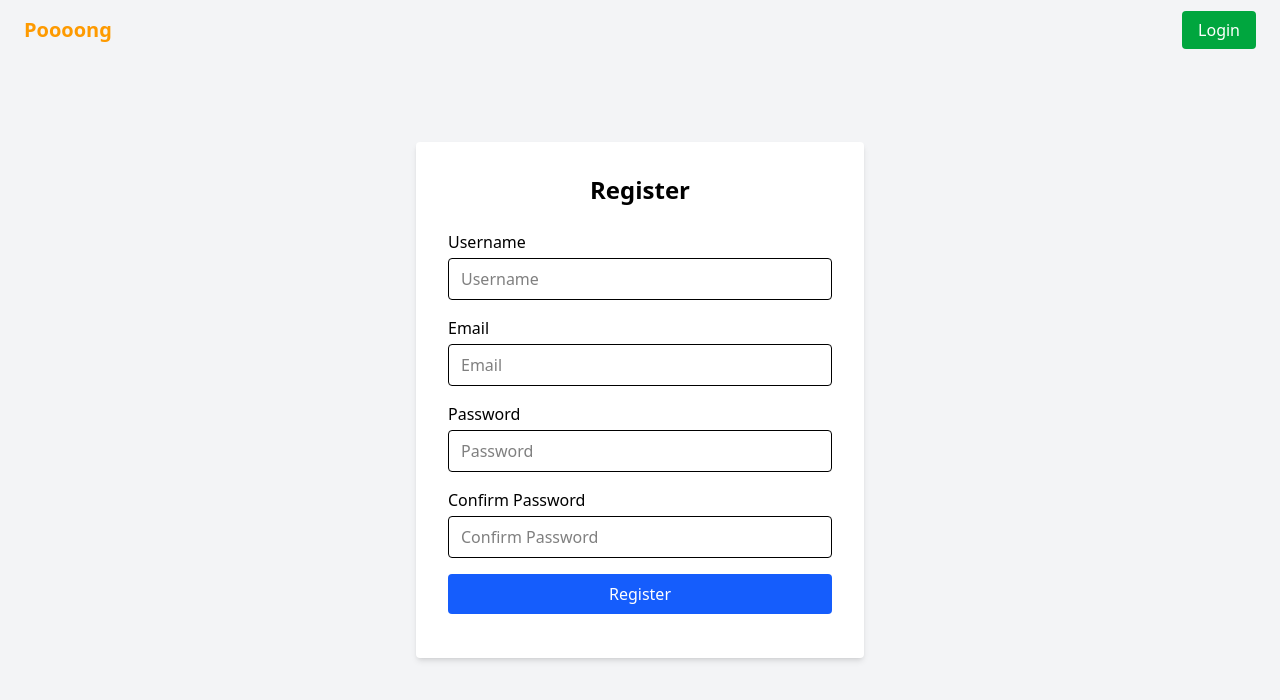
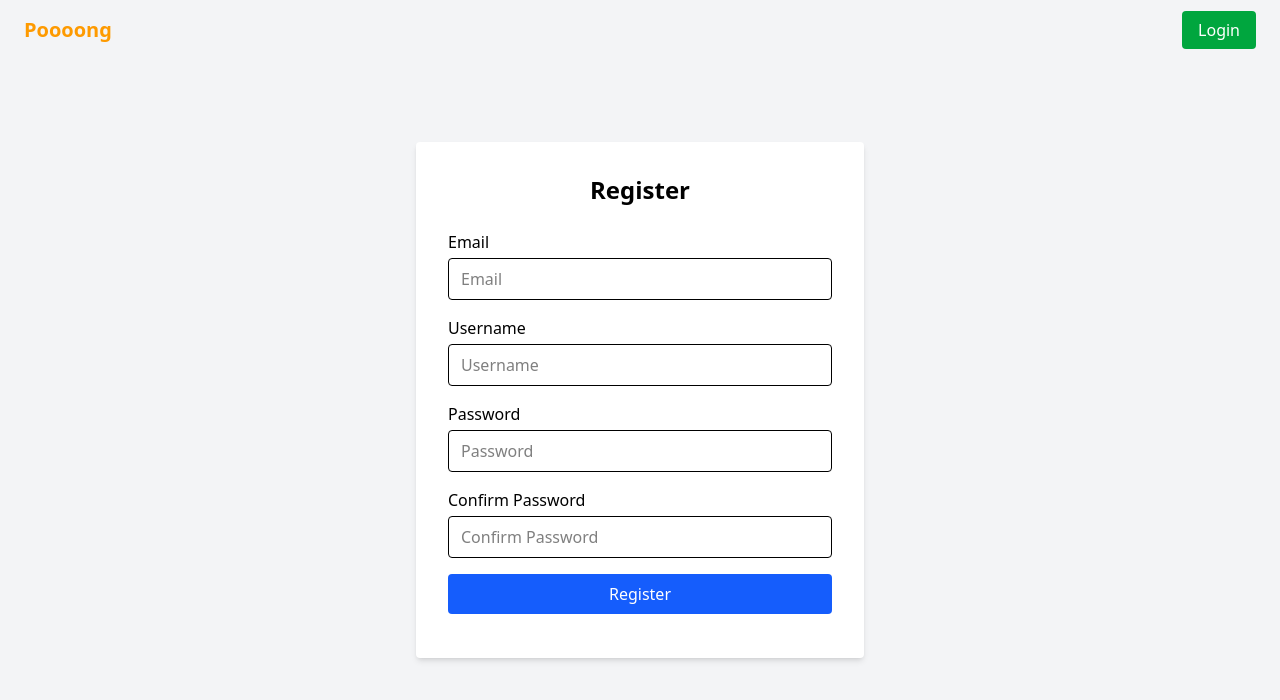
Before and after one commit to juusokasperi/ft_transcendence, a React (Vite) app in the folder client/: page /signup in a window 1280 px wide. Shown: the top 700 px of the page. Built offline with nearby package versions, Linux system fonts and the light colour scheme; no server answers.

Commit message:
changing email to login

```diff
--- a/client/src/components/AuthForm.tsx
+++ b/client/src/components/AuthForm.tsx
@@ -2,7 +2,7 @@ import React, { useState } from "react";
 
 interface AuthFormProps {
   type: "login" | "register";
-  onSubmit: (data: { username: string;password: string; email?: string; confirmPassword?: string }) => void;
+  onSubmit: (data: { username?: string;password: string; email: string; confirmPassword?: string }) => void;
 }
 
 const AuthForm: React.FC<AuthFormProps> = ({ type, onSubmit }) => {
@@ -18,7 +18,7 @@ const AuthForm: React.FC<AuthFormProps> = ({ type, onSubmit }) => {
     setError(null);
     setSuccess(null);
 
-    if (!username || !password || (type === "register" && !confirmPassword)) {
+    if (!email || !password || (type === "register" && !confirmPassword && !username)) {
       setError("All fields are required.");
       return;
     }
@@ -43,26 +43,26 @@ const AuthForm: React.FC<AuthFormProps> = ({ type, onSubmit }) => {
       {success && <p className="text-green-600">{success}</p>}
 
       <div>
-        <label htmlFor="username" className="block mb-1 font-medium">Username</label>
+        <label htmlFor="email" className="block mb-1 font-medium">Email</label>
         <input
-          id="username"
+          id="email"
           type="text"
-          placeholder="Username"
-          value={username}
-          onChange={(e) => setUsername(e.target.value)}
+          placeholder="Email"
+          value={email}
+          onChange={(e) => setEmail(e.target.value)}
           className="w-full border rounded px-3 py-2"
         />
       </div>
 
       {type === "register" && (
         <div>
-          <label htmlFor="email"  className="block mb-1 font-medium">Email</label>
+          <label htmlFor="username"  className="block mb-1 font-medium">Username</label>
           <input
-            id="email"
-            type="email"
-            placeholder="Email"
-            value={email}
-            onChange={(e) => setEmail(e.target.value)}
+            id="usermame"
+            type="username"
+            placeholder="Username"
+            value={username}
+            onChange={(e) => setUsername(e.target.value)}
             className="w-full border rounded px-3 py-2"
           />
         </div>
--- a/client/src/pages/Login.tsx
+++ b/client/src/pages/Login.tsx
@@ -10,12 +10,12 @@ const Login: React.FC = () => {
   const { axios, login, navigate } = useAppContext();
   const [loading, setLoading] = useState(false);
 
-  const handleLogin = async (data: { username: string; password: string}) => {
+  const handleLogin = async (data: { email: string; password: string}) => {
     setLoading(true);
     try {
       // POST to /api/login (no Authorization header expected)
       const res = await axios.post("/api/login", {
-        username: data.username,
+        email: data.email,
         password: data.password,
       });
 
--- a/client/src/pages/Registation.tsx
+++ b/client/src/pages/Registation.tsx
@@ -9,7 +9,7 @@ const Registration: React.FC = () => {
   const { axios, login, navigate } = useAppContext();
   const [loading, setLoading] = useState(false);
 
-  const handleRegister = async (data: { username: string; email?: string; password: string; confirmPassword?: string }) => {
+  const handleRegister = async (data: { username?: string; email: string; password: string; confirmPassword?: string }) => {
     setLoading(true);
     try {
       // POST to /api/signup
```
